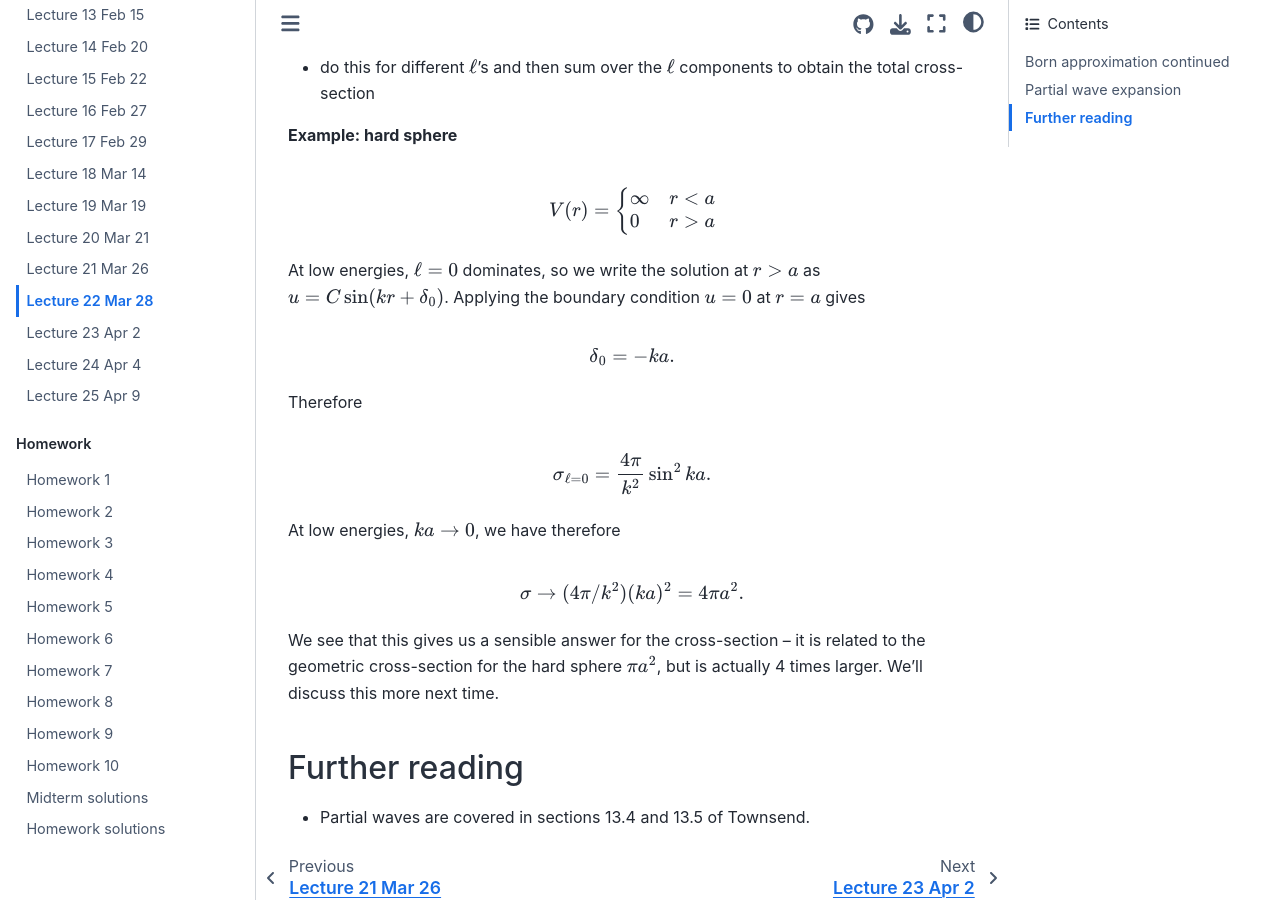
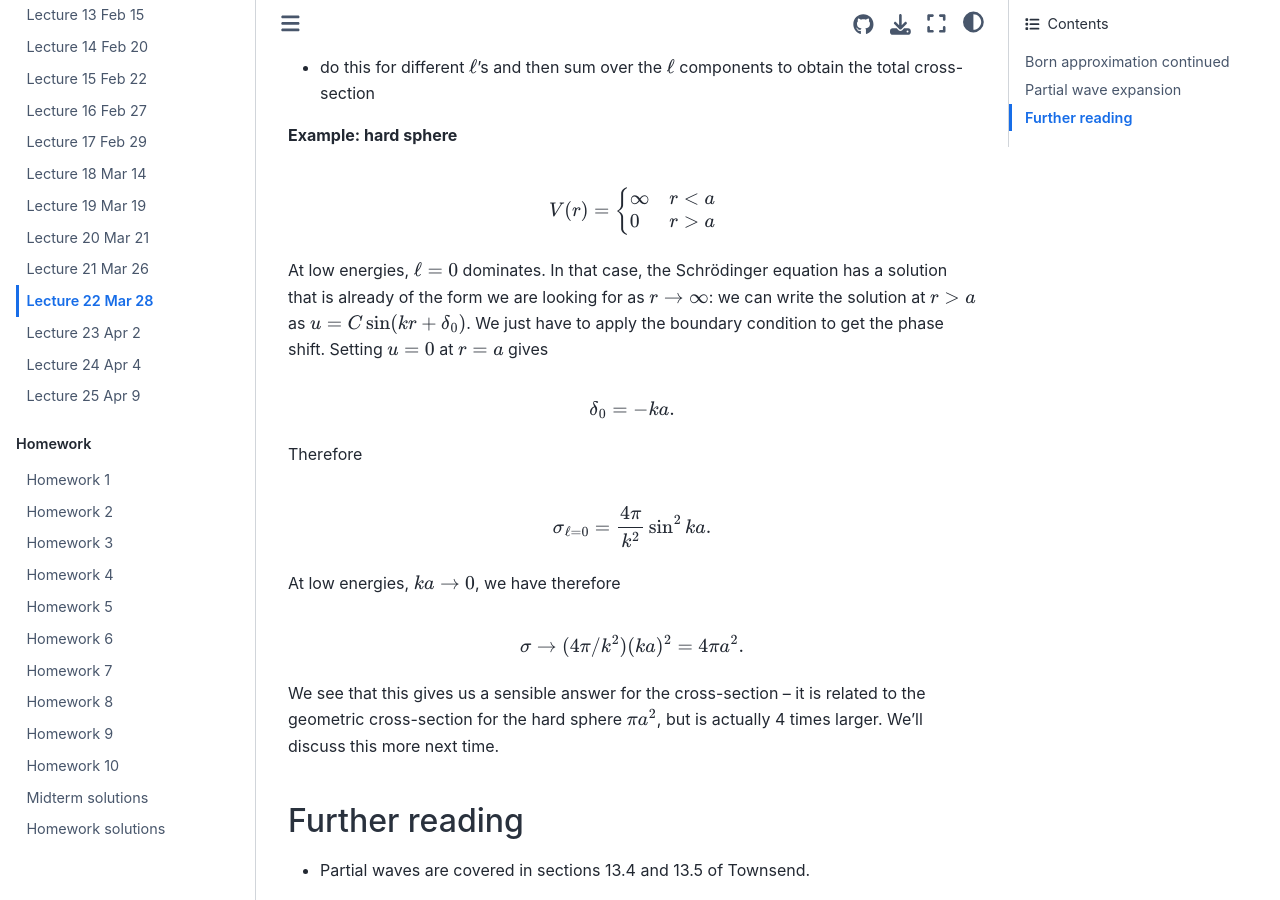
Before and after one commit to andrewcumming/phys457, a Jupyter Book: the page built from lecture22.md, in a window 1280 px wide and 900 px high, scrolled down 4903 px. Built offline with Jupyter Book 1.0.4 settings and Sphinx 7.4.7 and the Sphinx Book theme 1.1.4, drawn with Linux system fonts in a browser that asks for light colours.

```diff
--- a/lecture22.md
+++ b/lecture22.md
@@ -126,7 +126,7 @@ $$V(r) = \begin{cases} \infty & \text{$r<a$} \\
 0 & \text{$r>a$}
 \end{cases}$$
 
-At low energies, $\ell=0$ dominates, so we write the solution at $r>a$ as  $u=C\sin(kr+\delta_0)$. Applying the boundary condition $u=0$ at $r=a$ gives
+At low energies, $\ell=0$ dominates. In that case, the Schrödinger equation has a solution that is already of the form we are looking for as $r\rightarrow\infty$: we can write the solution at $r>a$ as $u=C\sin(kr+\delta_0)$. We just have to apply the boundary condition to get the phase shift. Setting $u=0$ at $r=a$ gives
 
 $$\delta_0 = -ka.$$
 
```
Also changed, not shown: homework_solutions.md (+18 -0 lines), lecture24.md (+1 -1 lines).
